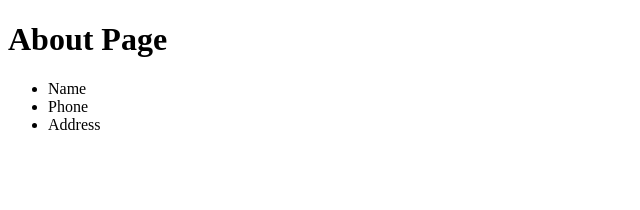
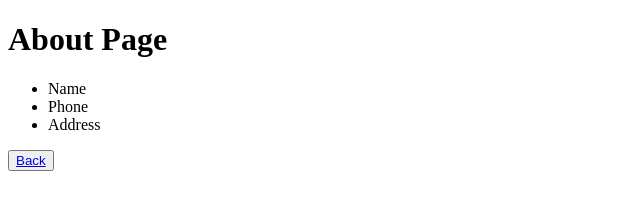
Before and after one commit to lizwe-mac/node, a website: page demo/public/about.html in a window 1280 px wide. Shown: the whole page, without its empty margins (0-640 px from the left). Drawn offline with Linux system fonts and the light colour scheme.

```diff
--- a/demo/index.js
+++ b/demo/index.js
@@ -9,7 +9,7 @@
             res.writeHead(200, {'Content-Type':'text/html'});
 
             res.end(content);
-            console.log(path.join(__dirname, 'public', 'index.html'));
+            // console.log(path.join(__dirname, 'public', 'index.html'));
         })
     }else if(req.url=='/about.html'){
         fs.readFile(path.join(__dirname, 'public', 'about.html'), (err, content)=>{
--- a/demo/public/about.html
+++ b/demo/public/about.html
@@ -13,5 +13,6 @@
         <li>Phone</li>
         <li>Address</li>
     </ul>
+    <button><a href="./">Back</a></button>
 </body>
 </html>
```
Also changed, not shown: demo/public/index.html (+1 -0 lines).
